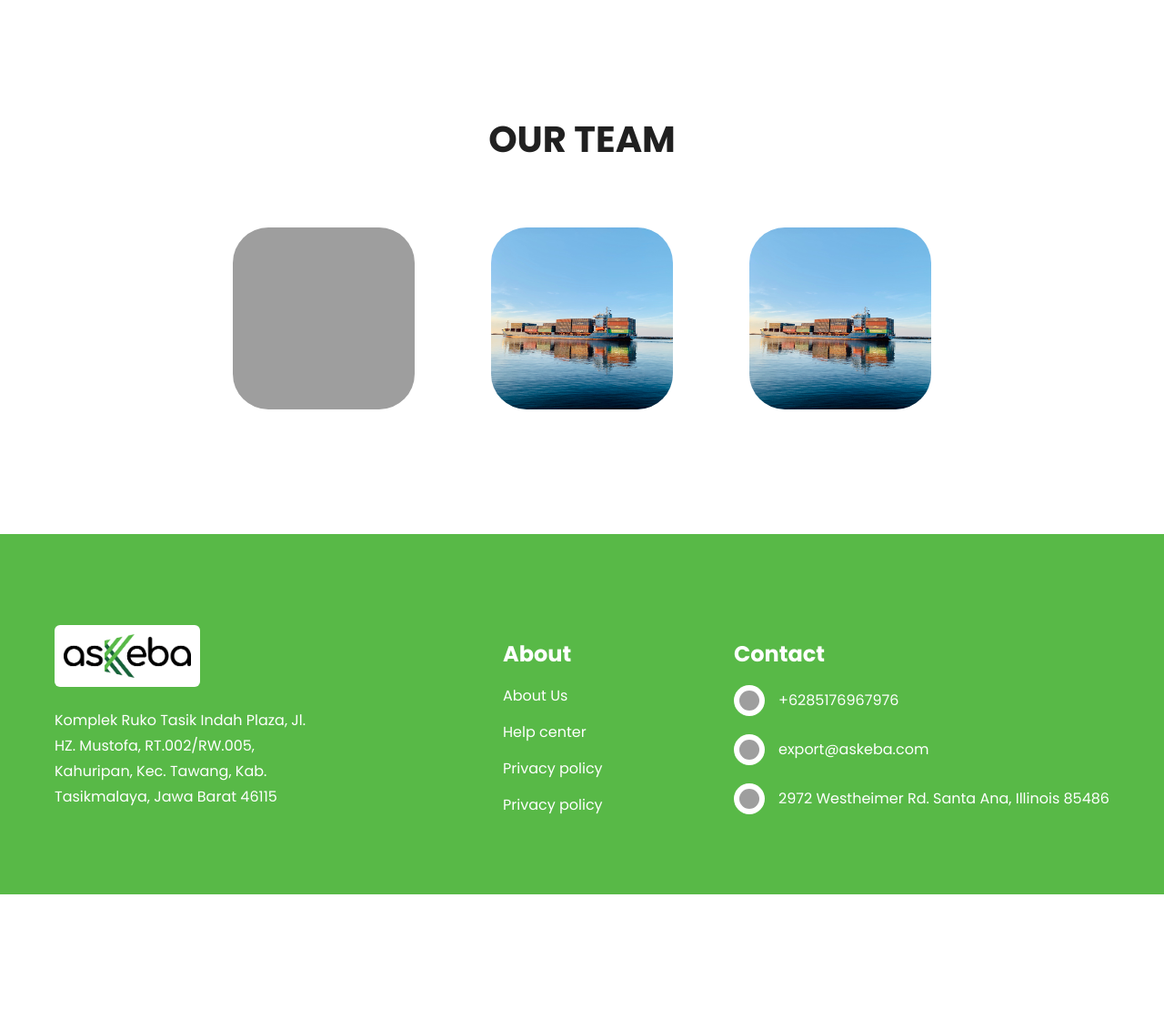
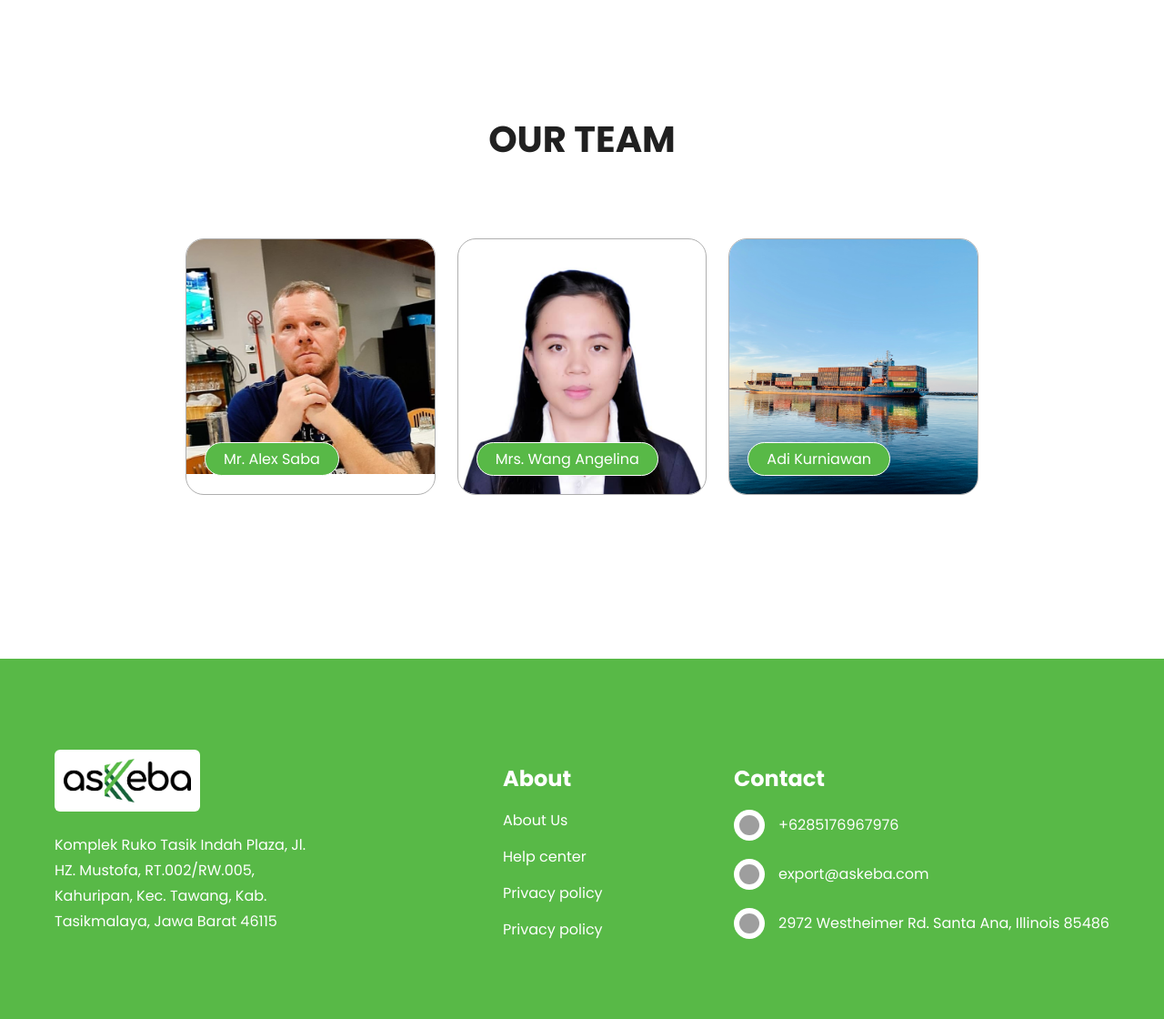
Before and after one commit to khoirulhudaa/askeba, a PHP site: page / in a window 1280 px wide. Shown: the part 3598-4718 px from the top of the page at 91% size. Before the commit the page ends 4581 px from the top, so only its background shows below. Run offline with PHP 8.4, Linux system fonts and the light colour scheme; grey boxes are pictures that could not be loaded.

Commit message:
Web export at Askeba

```diff
--- a/assets/styles/style.css
+++ b/assets/styles/style.css
@@ -423,14 +423,6 @@ button {
     text-align: center;
 }
 
-.section6-askeba img {
-    width: 200px;
-    height: 200px;
-    margin: 0 40px;
-    border-radius: 39px;
-    overflow: hidden;
-}
-
 .wa-feature {
     position: fixed;
     right: 60px;
@@ -467,6 +459,58 @@ button {
 
 .wa-feature img {
     width: 70%;
+}
+
+.wrapper-section6 {
+    display: flex;
+    width: 70vw;
+    align-items: center;
+    justify-content: center;
+}
+
+.child-team {
+    position: relative;
+    width: 33%;
+    height: 280px;
+    margin: 12px;
+    border-radius: 20px;
+    border: 1px solid rgb(175, 175, 175);
+    overflow: hidden;
+    margin-bottom: 50px;
+    background-size: cover;
+}
+
+.section6-askeba .child-team img {
+    width: 100%;
+    height: 100%;
+    overflow: hidden;
+    background-size: cover;
+}
+
+.child-team:nth-child(1) img {
+    height: 110%;
+    position: relative;
+    bottom: 50px;
+    z-index: -1;
+}
+
+.child-team:nth-child(2) img {
+    height: 150%;
+    position: relative;
+    bottom: 50px;
+    z-index: -1;
+}
+
+.name-team {
+    position: absolute;
+    bottom: 20px;
+    left: 20px;
+    width: max-content;
+    background-color: var(--primary);
+    color: white;
+    border: 1px solid white;
+    border-radius: 999px;
+    padding: 5px 20px;
 }
 
 @media only screen and (min-width: 320px) and (max-width: 576px) {
--- a/index.html
+++ b/index.html
@@ -281,21 +281,33 @@
         <section class="section6-askeba" id="team">
             <h2>OUR TEAM</h2>
             <div class="wrapper-section6">
+                <div class="child-team">
+                    <div class="name-team">Mr. Alex Saba</div>
                     <img
+                        class="alex"
                         loading="lazy"
-                    src="./assets/images/aron-yigin-sNY6B9NsPP8-unsplash.jpg"
+                        src="./assets/images/alex.jpg"
                         alt="partner"
                     />
+                </div>
+                <div class="child-team">
+                    <div class="name-team">Mrs. Wang Angelina</div>
                     <img
+                        class="wang"
+                        loading="lazy"
+                        src="./assets/images/wang.jpeg"
+                        alt="partner"
+                    />
+                </div>
+                <div class="child-team">
+                    <div class="name-team">Adi Kurniawan</div>
+                    <img
+                        class="adi"
                         loading="lazy"
                         src="./assets/images/anil-reddy-JXS6ZtOVZZw-unsplash.jpg"
                         alt="partner"
                     />
-                <img
-                    loading="lazy"
-                    src="./assets/images/anil-reddy-JXS6ZtOVZZw-unsplash.jpg"
-                    alt="partner"
-                />
+                </div>
             </div>
         </section>
 
```
Also changed, not shown: other parts of assets/styles/style.css (+35 -3 lines), assets/images/alex.jpg (added), assets/images/wang.jpeg (added). Lines whose indentation alone changed are shown as unchanged.
